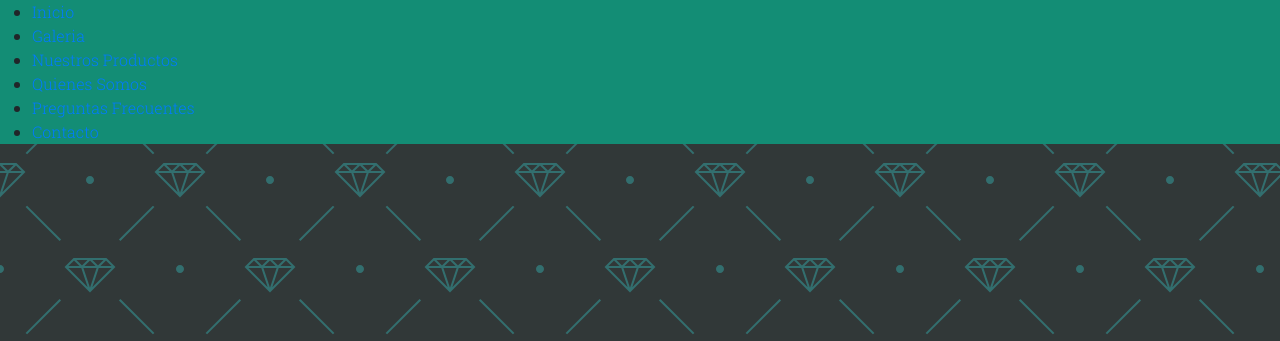
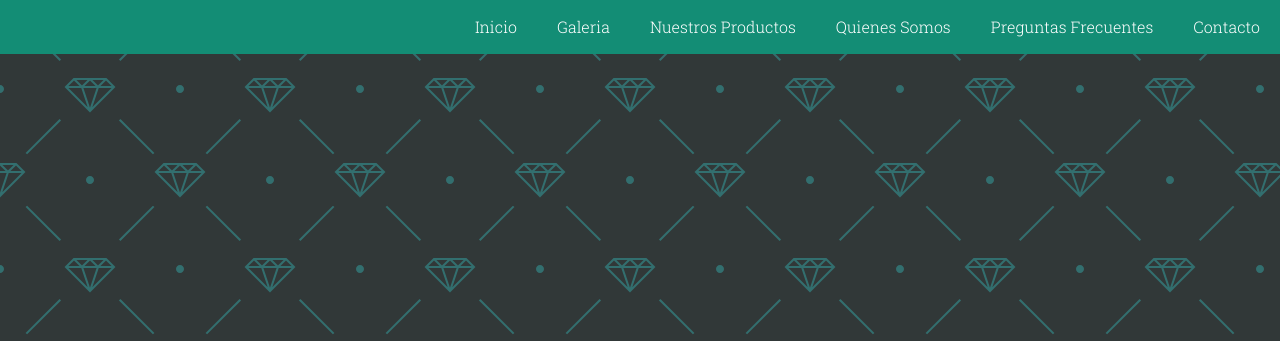
Before and after one commit to MaquiMedinelli/ProyectoFinalCoderhouse, a plain HTML site: page index.html in a window 1280 px wide. Shown: the top 341 px of the page. Drawn offline with nearby package versions, Linux system fonts and the light colour scheme.

Commit message:
modificando el nav

```diff
--- a/css/main.css
+++ b/css/main.css
@@ -31,20 +31,20 @@ header {
 
 /*inicio estilo menu */
 
-.justify-content-end {
+.menu ul {
     justify-content: flex-end;
     list-style: none;
     display: flex;
 }
 
-.nav-item:hover {
+.menu li:hover {
     background: rgba(255, 255, 255, 0.3);
 }
 
-.nav-link {
+.menu li a {
     display: block;
     padding: 15px 20px;
-    color: #ffffff;
+    color: #fff;
     text-decoration: none;
     width: 100%;
 }
--- a/index.html
+++ b/index.html
@@ -27,6 +27,7 @@
 
     <!--inicio encabezado-->
     <header>
+        <nav class="menu">
             <ul>
                 <li><a href="./index.html">Inicio</a></li>
                 <li><a href="./pages/galeria.html">Galeria</a></li>
```
Also changed, not shown: pages/preguntas-frecuentes.html (+1 -0 lines). Lines whose indentation alone changed are shown as unchanged.
